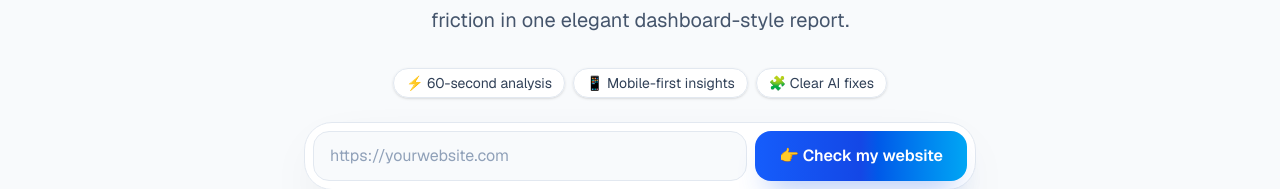
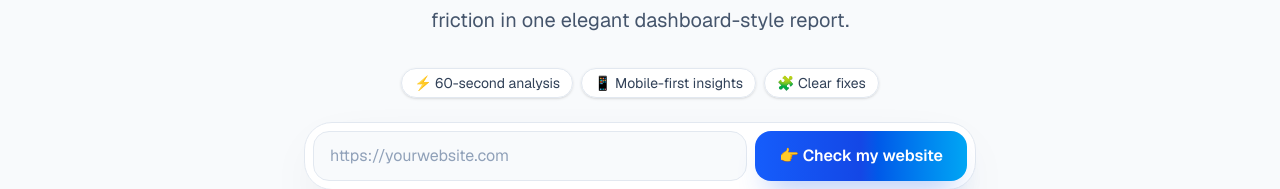
Before and after one commit to gabrieldragoscalin-hash/web_analyzer, a Next.js app in the folder frontend/: page / in a window 1280 px wide. Shown: the part 356-545 px from the top of the page. Built offline with nearby package versions, Linux system fonts and the light colour scheme.

Commit message:
Add Supabase dependency and refine landing page visuals

```diff
--- a/frontend/src/components/AnalysisHero.tsx
+++ b/frontend/src/components/AnalysisHero.tsx
@@ -32,7 +32,7 @@ export default function AnalysisHero({
             <div className="mb-6 flex flex-wrap items-center justify-center gap-2 text-sm text-slate-600">
                 <span className="rounded-full bg-white/95 px-3 py-1 shadow-sm border border-slate-200 text-slate-700">⚡ 60-second analysis</span>
                 <span className="rounded-full bg-white/95 px-3 py-1 shadow-sm border border-slate-200 text-slate-700">📱 Mobile-first insights</span>
-                <span className="rounded-full bg-white/95 px-3 py-1 shadow-sm border border-slate-200 text-slate-700">🧩 Clear AI fixes</span>
+                <span className="rounded-full bg-white/95 px-3 py-1 shadow-sm border border-slate-200 text-slate-700">🧩 Clear fixes</span>
             </div>
 
             <form
--- a/frontend/src/components/InfoSections.tsx
+++ b/frontend/src/components/InfoSections.tsx
@@ -2,7 +2,7 @@ export default function InfoSections() {
     return (
         <>
             <section className="bg-slate-950 text-white py-20 px-4 relative overflow-hidden">
-                <div className="absolute inset-0 -z-10 opacity-40" style={{backgroundImage: 'radial-gradient(circle at top, rgba(56,189,248,0.12), transparent 30%), radial-gradient(circle at right, rgba(129,140,248,0.12), transparent 25%)'}} />
+                <div className="absolute inset-0 -z-10 opacity-40" style={{ backgroundImage: 'radial-gradient(circle at top, rgba(56,189,248,0.12), transparent 30%), radial-gradient(circle at right, rgba(129,140,248,0.12), transparent 25%)' }} />
                 <div className="max-w-4xl mx-auto text-center">
                     <p className="text-xs font-semibold uppercase tracking-[0.25em] text-sky-300">Why teams use it</p>
                     <h2 className="text-3xl md:text-4xl font-bold mb-3">Turn website friction into revenue-ready clarity</h2>
--- /dev/null
+++ b/package.json
@@ -0,0 +1,5 @@
+{
+  "dependencies": {
+    "@supabase/supabase-js": "^2.107.0"
+  }
+}
```
Also changed, not shown: 1 other file (tests, documents, lock files or other folders).
